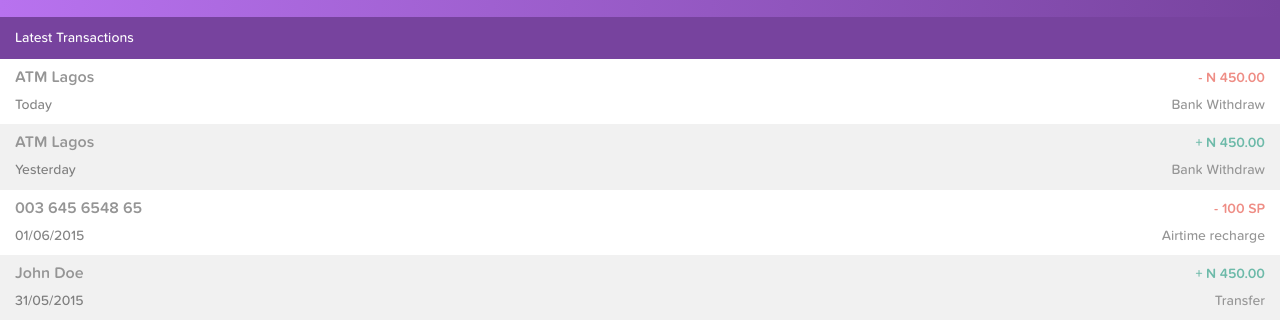
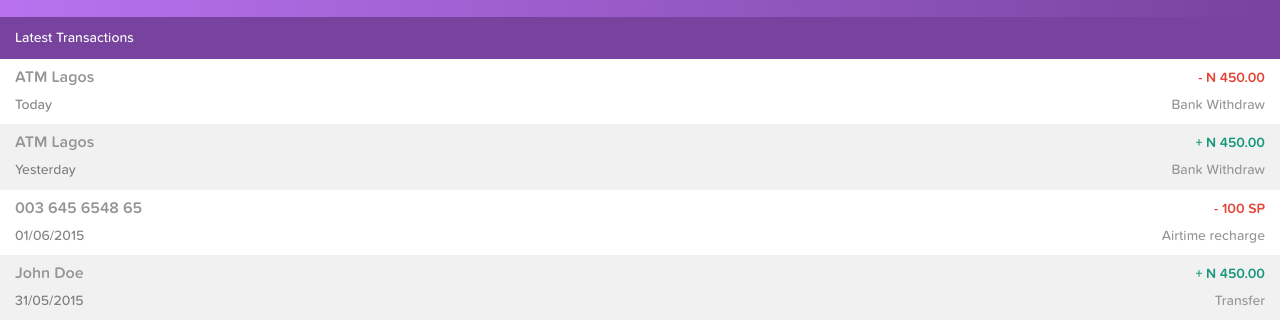
Before and after one commit to frodrigues-kununu/seedstars-frontend-challenge, a website: page src/dashboardWebApp/index.html in a window 1280 px wide. Shown: the part 254-586 px from the top of the page. Drawn offline with nearby package versions, Linux system fonts and the light colour scheme; some packages are replaced by stand-ins of ours.

Commit message:
Fixed a mistake in the transaction value style Also updated the README

```diff
--- a/src/dashboardWebApp/sass/styles.scss
+++ b/src/dashboardWebApp/sass/styles.scss
@@ -140,7 +140,6 @@ body{
     font-size: 14px;
     color: $gray-font;
     line-height: 115%;
-    opacity: 0.6;
     text-align: right;
     &.credit {
         color: $green-font;
```
Also changed, not shown: README.md, src/dashboardWebApp/css/styles.css.
